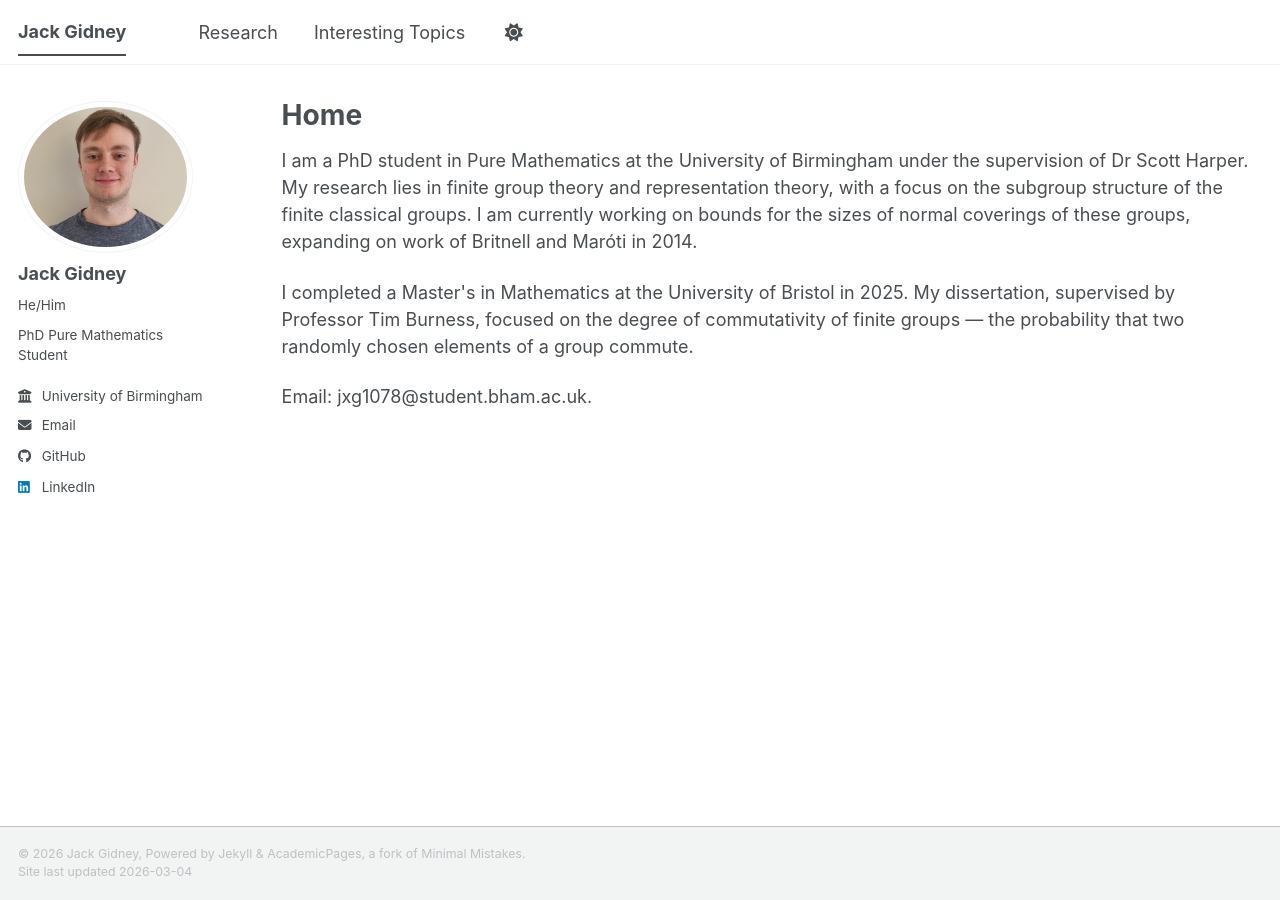
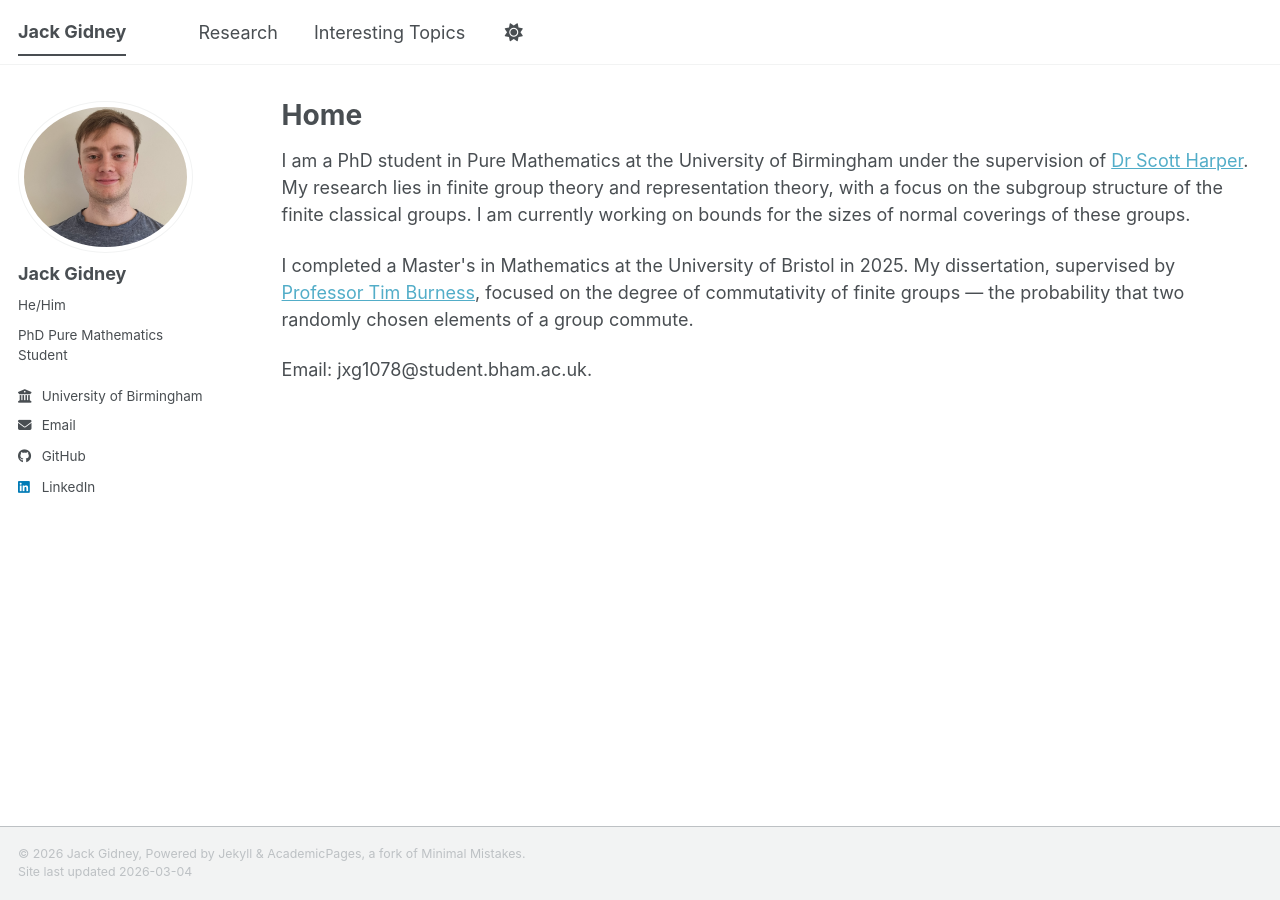
Before and after one commit to jgidney44/jgidney44.github.io, a Jekyll site: the page built from _pages/about.md, in a window 1280 px wide. Built offline with Jekyll 4.4.1, drawn with Linux system fonts in a browser that asks for light colours; a script bundle is joined from its source files by our own code; library files that are not in the unit come from our copies.

Commit message:
Update about.md

```diff
--- a/_pages/about.md
+++ b/_pages/about.md
@@ -8,11 +8,10 @@ redirect_from:
   - /about.html
 ---
 
-<p>I am a PhD student in Pure Mathematics at the University of Birmingham under the supervision of Dr Scott Harper. My research lies in finite group theory and representation theory,
-with a focus on the subgroup structure of the finite classical groups. I am currently working on bounds for the sizes of normal coverings of these groups,
-expanding on work of Britnell and Mar&oacute;ti in 2014.</p>
+<p>I am a PhD student in Pure Mathematics at the University of Birmingham under the supervision of <a href="https://harper-scott.github.io/">Dr Scott Harper</a>. My research lies in finite group theory and representation theory,
+with a focus on the subgroup structure of the finite classical groups. I am currently working on bounds for the sizes of normal coverings of these groups.</p>
 
-<p>I completed a Master's in Mathematics at the University of Bristol in 2025. My dissertation, supervised by Professor Tim Burness, focused on the degree of commutativity of finite groups — the probability that two
+<p>I completed a Master's in Mathematics at the University of Bristol in 2025. My dissertation, supervised by <a href="https://seis.bristol.ac.uk/~tb13602/index.html">Professor Tim Burness</a>, focused on the degree of commutativity of finite groups — the probability that two
 randomly chosen elements of a group commute.</p>
 
 <p>Email: jxg1078@student.bham.ac.uk.</p>
```
